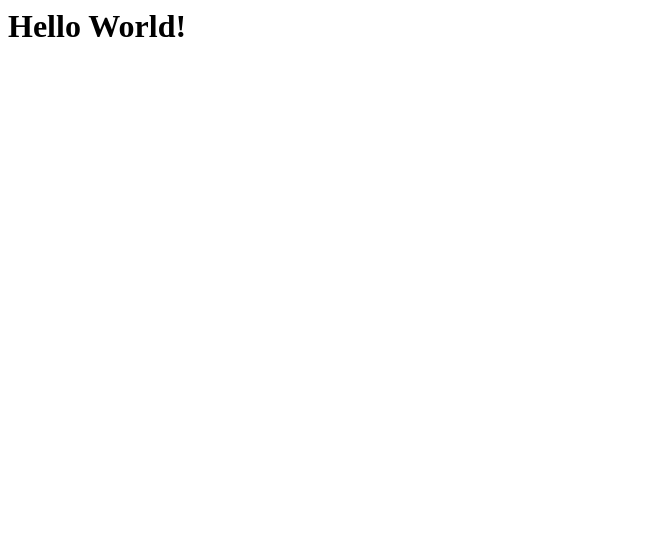
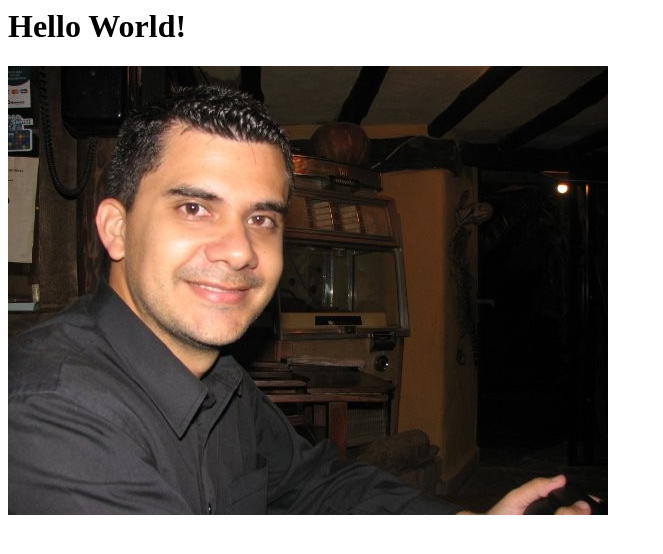
Before and after one commit to rhenns78/rennycamacho.github.io, a plain HTML site: page index.html in a window 1280 px wide. Shown: the whole page, without its empty margins (0-663 px from the left). Drawn offline with Linux system fonts and the light colour scheme.

Commit message:
se agrega los tags html

```diff
--- a/index.html
+++ b/index.html
@@ -1,4 +1,4 @@
 <html>
    <h1>Hello World!</h1>
-
+    <img src="foto.png">
 </html>
```
Also changed, not shown: foto.png (added).
